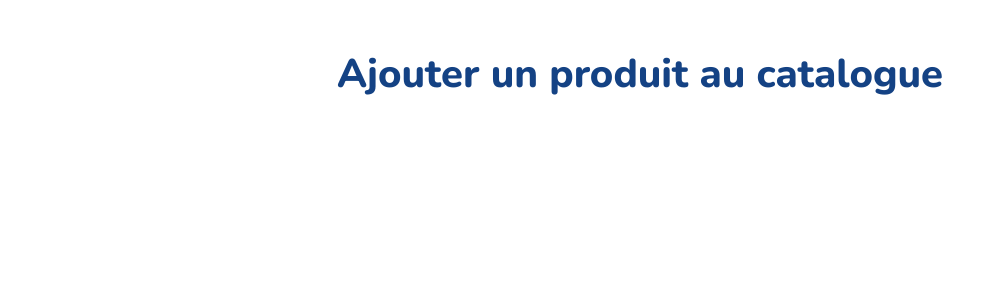
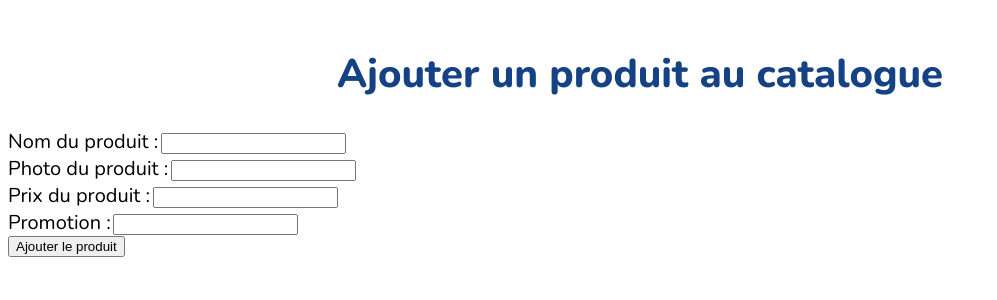
Before and after one commit to CassandreLg/Literie3000, a PHP site: page /ajout_produit.php in a window 1280 px wide. Shown: the part 96-396 px from the top of the page, without its empty margins (0-997 px from the left). Run offline with PHP 8.4, Linux system fonts and the light colour scheme.

Commit message:
Ajout des fonctionnalités de la page d'ajout produit

```diff
--- a/ajout_produit.php
+++ b/ajout_produit.php
@@ -10,14 +10,27 @@
     $photo = trim(strip_tags($_POST["photo"]));
     $prix = trim(strip_tags($_POST["prix"]));
     $promo = trim(strip_tags($_POST["promo"]));
-    $marque = trim(strip_tags($_POST["marque"]));
+    // $marque = trim(strip_tags($_POST["marque"]));
 
     $errors = [];
 
     // Valider que le champ nom est bien renseigné
     if (empty($nom)) {
         $errors["nom"] = "Veuillez entrer le nom du matelas";
-    }
+    };
+
+    if (empty($photo)) {
+        $errors["photo"] = "Veuillez ajouter une photo du matelas";
+    };
+
+    // if (empty($marque)) {
+    //     $errors["marque"] = "Veuillez entrer la marque du matelas";
+    // };
+
+
+    if (empty($prix)) {
+        $errors["prix"] = "Veuillez indiquer le prix du matelas";
+    };
 
      // Requête d'insertion en BDD (base de données) de la recette si il n'y a aucune erreur (si le tableau d'erreurs est vide)
      if (empty($errors)) {
@@ -26,13 +39,13 @@
         $db = new PDO($dsn, "root", "");
 
         // On prépare la méthode
-        $query = $db->prepare("INSERT INTO produits (nom, photo, prix, promo, marque) VALUES (:nom, :photo, :prix, :promo, :marque)");
+        $query = $db->prepare("INSERT INTO produits (nom, photo, prix, promo) VALUES (:nom, :photo, :prix, :promo)");
 
         $query->bindParam(":nom", $nom);
         $query->bindParam(":photo", $photo);
         $query->bindParam(":prix", $prix);
         $query->bindParam(":promo", $promo);
-        $query->bindParam(":marque", $marque);
+        // $query->bindParam(":marque", $marque);
 
         // On exécute la méthode
         if ($query->execute()) {
@@ -45,3 +58,63 @@
 ?>
 
 <h1>Ajouter un produit au catalogue</h1>
+
+<form action="" method="post" >
+    <div class="form-group">
+        <label for="inputName">Nom du produit :</label>
+        <input type="text" id="inputName" name="nom" value="<?= isset($name) ? $nom : "" ?>">
+        <?php
+        if (isset($errors["name"])) {
+        ?>
+            <span class="info-error"><?= $errors["name"] ?></span>
+        <?php
+        }
+        ?>
+    </div>
+
+    <div class="form-group">
+        <label for="inputPhoto">Photo du produit :</label>
+        <input type="text" id="inputPhoto" name="photo" value="<?= isset($photo) ? $photo : "" ?>">
+        <?php
+        if (isset($errors["photo"])) {
+        ?>
+            <span class="info-error"><?= $errors["photo"] ?></span>
+        <?php
+        }
+        ?>
+    </div>
+
+    <!-- <div class="form-group">
+        <label for="inputMarque">Marque du produit :</label>
+        <input type="text" id="inputMarque" name="marque" value="<?= isset($marque) ? $marque : "" ?>">
+        <?php
+        if (isset($errors["marque"])) {
+        ?>
+            <span class="info-error"><?= $errors["marque"] ?></span>
+        <?php
+        }
+        ?>
+    </div> -->
+
+    <div class="form-group">
+        <label for="inputPrix">Prix du produit :</label>
+        <input type="text" id="inputPrix" name="prix" value="<?= isset($prix) ? $prix : "" ?>">
+        <?php
+        if (isset($errors["prix"])) {
+        ?>
+            <span class="info-error"><?= $errors["prix"] ?></span>
+        <?php
+        }
+        ?>
+    </div>
+
+    <div class="form-group">
+        <label for="inputPromo">Promotion :</label>
+        <input type="text" id="inputPromo" name="promo" value="">
+    </div>
+
+
+
+    <input type="submit" value="Ajouter le produit" class="bouton">
+
+</form>
--- a/css/main.css
+++ b/css/main.css
@@ -73,4 +73,10 @@
   max-width: 100%;
 }
 
+.form-group label {
+  font-size: 2rem;
+  font-family: "Nunito", sans-serif;
+  font-weight: 500;
+}
+
 /*# sourceMappingURL=main.css.map */
--- a/scss/main.scss
+++ b/scss/main.scss
@@ -49,6 +49,7 @@
         width: 50%;
         display: flex;
         justify-content: center;
+
         p {
             font-family: 'Nunito', sans-serif;
             font-weight: 800;
@@ -80,3 +81,12 @@
         }
     }
 }
+
+.form-group {
+    label {
+        font-size: 2rem;
+        font-family: 'Nunito', sans-serif;
+        font-weight: 500;
+    }
+
+}
```
Also changed, not shown: 1 other file.
